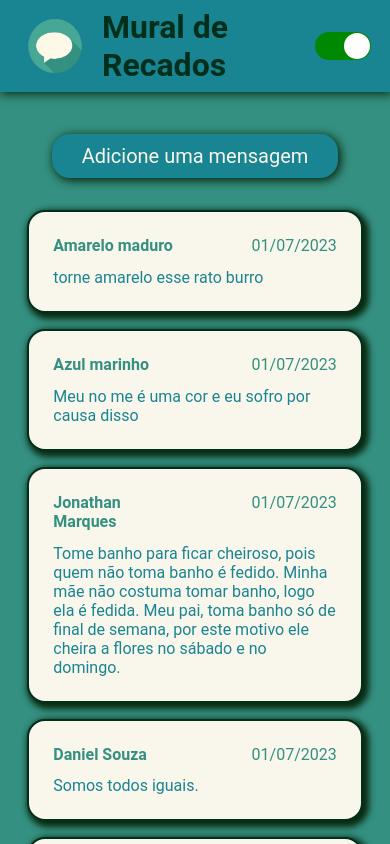
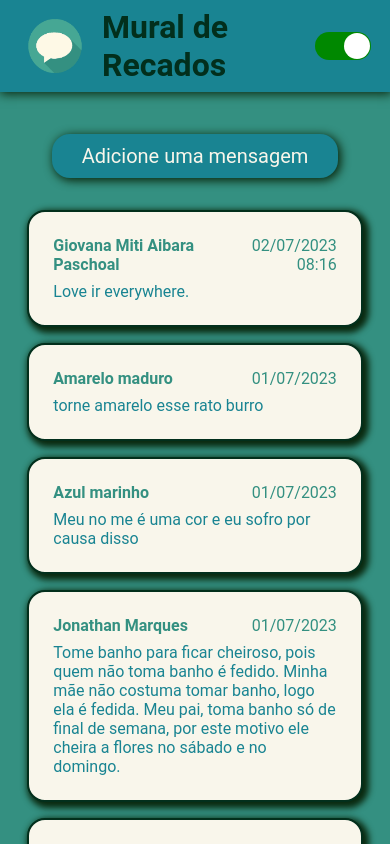
Before and after one commit to TurinoS/mural-de-recados, a React (Create React App) app: page / in a window 390 px wide. Shown: the top 844 px of the page. Built offline with nearby package versions, Linux system fonts and the light colour scheme; data requests are answered from the project's data file.

Commit message:
style: ajustando responsividade e adicionando botão de delete

```diff
--- a/db.json
+++ b/db.json
@@ -35,6 +35,12 @@
       "message": "torne amarelo esse rato burro\n",
       "date": "01/07/2023",
       "id": 9
+    },
+    {
+      "name": "Giovana Miti Aibara Paschoal",
+      "message": "Love ir everywhere.",
+      "date": "02/07/2023 08:16",
+      "id": 10
     }
   ]
 }
--- a/src/components/MessageCard.tsx
+++ b/src/components/MessageCard.tsx
@@ -1,4 +1,5 @@
 import StyledMessageCard from "../style/MessageCard.style";
+import { BsFillTrashFill } from "react-icons/bs";
 
 interface MessageCardProps {
     message: string
@@ -12,6 +13,7 @@ export default function MessageCard({ message, name, date }: MessageCardProps) {
             <p>{message}</p>
             <h2>{name}</h2>
             <span>{date}</span>
+            <button ><BsFillTrashFill /></button>
         </StyledMessageCard>
     )
 }
--- a/src/context/ApiContext.tsx
+++ b/src/context/ApiContext.tsx
@@ -49,7 +49,9 @@ export const ApiDataProvider = ({ children }: { children: ReactNode }) => {
         const day = data.getDate();
         const month = data.getMonth() + 1;
         const year = data.getFullYear();
-        const formatedDate = `${day.toString().padStart(2, '0')}/${month.toString().padStart(2, '0')}/${year}`;
+        const hours = data.getHours();
+        const minutes = data.getMinutes();
+        const formatedDate = `${day.toString().padStart(2, '0')}/${month.toString().padStart(2, '0')}/${year} ${hours.toString().padStart(2, '0')}:${minutes.toString().padStart(2, '0')}`;
 
         const newMessage = {
             name: currentName,
--- a/src/style/Form.style.tsx
+++ b/src/style/Form.style.tsx
@@ -35,6 +35,15 @@ const StyledForm = styled.form`
     & button {
         align-self: flex-end;
     }
+
+    @media (max-width: 1000px) {
+        display: flex;
+        flex-direction: column;
+
+        & input {
+            max-width: 300px;
+        }
+    }
 `
 
 export default StyledForm
--- a/src/style/MessageCard.style.tsx
+++ b/src/style/MessageCard.style.tsx
@@ -2,14 +2,15 @@ import styled from "styled-components";
 
 const StyledMessageCard = styled.div`
     display: grid;
+    grid-template-columns: 1fr 130px;
     grid-template-areas:
-    "name date"
-    "message message";
+        "name date"
+        "message icon";
     border: 2px solid var(--font-black);
     border-radius: var(--border-radius);
     background-color: var(--font-white);
     padding: 1.5em;
-    gap: .8em;
+    gap: .5em;
     width: 100%;
     box-shadow: 3px 3px 6px 3px var(--shadow);
 
@@ -29,6 +30,36 @@ const StyledMessageCard = styled.div`
         text-align: end;
         color: var(--secondary);
     }
+
+    & button {
+        grid-area: icon;
+        font-size: 16px;
+        background-color: var(--green);
+        border: 1px solid var(--secondary);
+        border-radius: 8px;
+        text-align: center;
+        padding: .3em .3em .1em;
+        width: fit-content;
+        align-self: flex-end;
+        justify-self: flex-end;
+
+        &:hover {
+            cursor: pointer;
+            box-shadow: 1px 1px 5px 1px var(--shadow);
+            transition: 500ms;
+        }
+    }
+
+    @media (max-width: 500px) {
+        grid-template-columns: 1fr 85px;
+        grid-template-areas:
+            "name date"
+            "message message";
+
+        & button {
+            display: none;
+        }
+    }
 `
 
 export default StyledMessageCard;
```
